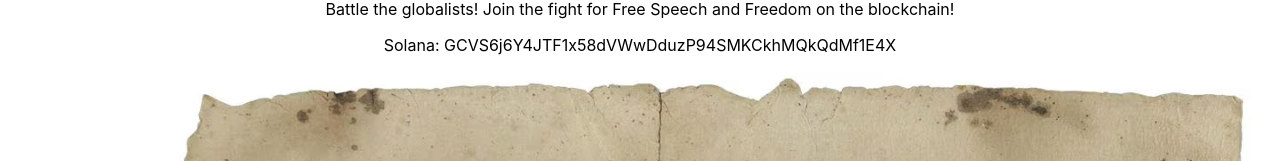
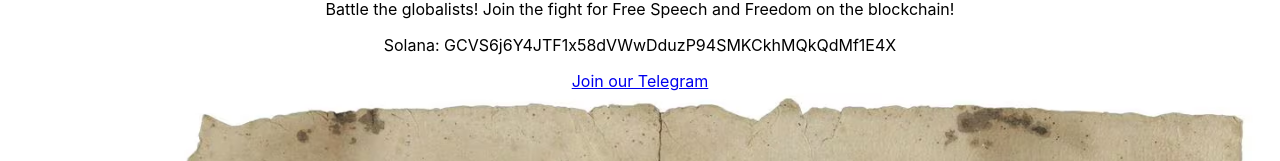
Before and after one commit to battlejoose/jonesbridge, a React (Create React App) app: page / in a window 1280 px wide. Shown: the part 357-518 px from the top of the page. Built offline with nearby package versions, Linux system fonts and the light colour scheme.

Commit message:
telegram link

```diff
--- a/src/App.js
+++ b/src/App.js
@@ -44,8 +44,9 @@
       <div className="App">
         <HeaderWithTextAndImage />
         <p>Battle the globalists! Join the fight for Free Speech and Freedom on the blockchain!</p>
-          <p>Solana: GCVS6j6Y4JTF1x58dVWwDduzP94SMKCkhMQkQdMf1E4X</p>
-          <div className="widgets-container">
+        <p>Solana: GCVS6j6Y4JTF1x58dVWwDduzP94SMKCkhMQkQdMf1E4X</p>
+        <a href="https://t.me/infowarsonsol" target="_blank" rel="noopener noreferrer">Join our Telegram</a>
+        <div className="widgets-container">
             <div id="integrated-terminal" className="widget-wrapper"></div>
             <div className="widget-wrapper">
               <DextoolsWidget />
```
